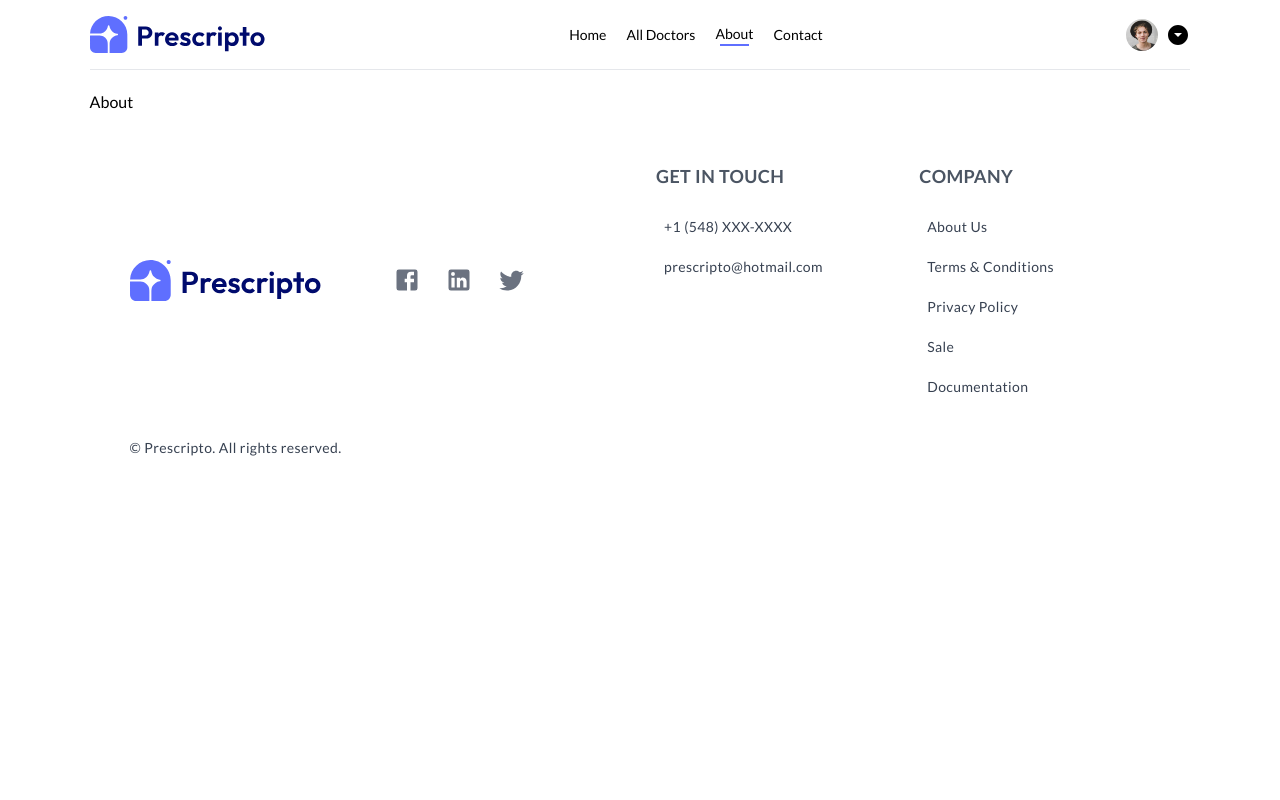
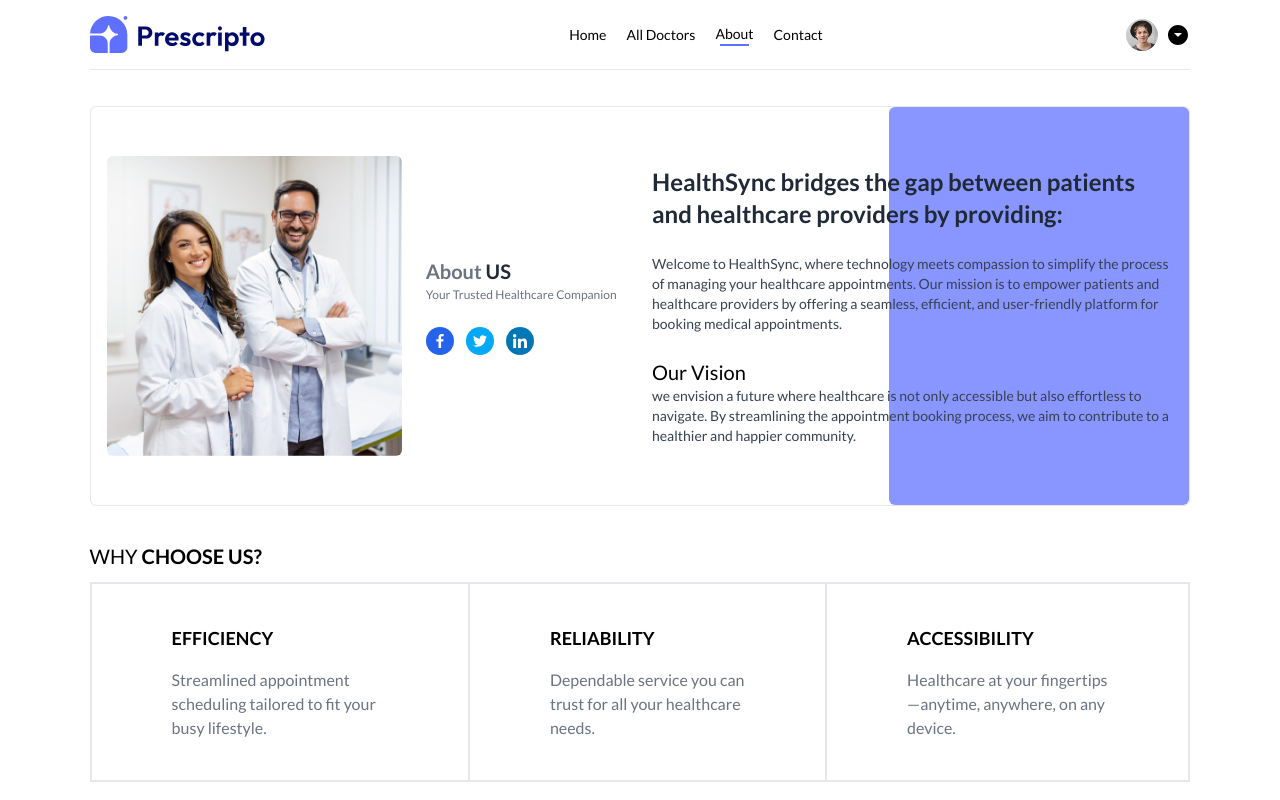
Before and after one commit to Git-abby/healthsync, a React (Vite) app in the folder frontend/: page /about in a window 1280 px wide. Shown: the top 800 px of the page. Built offline with nearby package versions, Linux system fonts and the light colour scheme.

Commit message:
chore: about page completed

```diff
--- a/frontend/src/pages/About.jsx
+++ b/frontend/src/pages/About.jsx
@@ -1,9 +1,131 @@
-import React from 'react'
+import React from "react";
+import { assets } from "../assets/assets";
 
 const About = () => {
   return (
-    <div>About</div>
-  )
-}
+    <div className="flex flex-col gap-y-6">
+      <div className="border rounded-md grid md:grid-cols-2 md:items-center gap-6 md:h-[400px] font-[sans-serif] max-w-full mx-auto relative px-4 md:mt-4 md:before:absolute md:before:right-0 md:before:w-[300px] md:before:rounded-md md:before:h-full md:before:bg-primary-light">
+        <div className="flex items-center">
+          <img
+            src={assets.about_image}
+            className="object-contain h-[300px] max-sm:h-32 rounded-md"
+          />
+          <div className="ml-6">
+            <div>
+              <h4 className="text-xl font-semibold text-gray-500">
+                About <span className="text-gray-800">US</span>
+              </h4>
+              <p className="text-xs text-gray-500 mt-0.5">
+                Your Trusted Healthcare Companion
+              </p>
+            </div>
 
-export default About
+            <div className="space-x-3 mt-6">
+              <a
+                href="javascript:void(0)"
+                className="w-7 h-7 inline-flex items-center justify-center rounded-full border-none outline-none bg-blue-600 hover:bg-blue-700 active:bg-blue-600">
+                <svg
+                  xmlns="http://www.w3.org/2000/svg"
+                  width="14px"
+                  fill="#fff"
+                  viewBox="0 0 155.139 155.139">
+                  <path
+                    d="M89.584 155.139V84.378h23.742l3.562-27.585H89.584V39.184c0-7.984 2.208-13.425 13.67-13.425l14.595-.006V1.08C115.325.752 106.661 0 96.577 0 75.52 0 61.104 12.853 61.104 36.452v20.341H37.29v27.585h23.814v70.761h28.48z"
+                    data-original="#010002"
+                  />
+                </svg>
+              </a>
+              <a
+                href="javascript:void(0)"
+                className="w-7 h-7 inline-flex items-center justify-center rounded-full border-none outline-none bg-[#03a9f4] hover:bg-[#03a1f4] active:bg-[#03a9f4]">
+                <svg
+                  xmlns="http://www.w3.org/2000/svg"
+                  width="14px"
+                  fill="#fff"
+                  viewBox="0 0 512 512">
+                  <path
+                    d="M512 97.248c-19.04 8.352-39.328 13.888-60.48 16.576 21.76-12.992 38.368-33.408 46.176-58.016-20.288 12.096-42.688 20.64-66.56 25.408C411.872 60.704 384.416 48 354.464 48c-58.112 0-104.896 47.168-104.896 104.992 0 8.32.704 16.32 2.432 23.936-87.264-4.256-164.48-46.08-216.352-109.792-9.056 15.712-14.368 33.696-14.368 53.056 0 36.352 18.72 68.576 46.624 87.232-16.864-.32-33.408-5.216-47.424-12.928v1.152c0 51.008 36.384 93.376 84.096 103.136-8.544 2.336-17.856 3.456-27.52 3.456-6.72 0-13.504-.384-19.872-1.792 13.6 41.568 52.192 72.128 98.08 73.12-35.712 27.936-81.056 44.768-130.144 44.768-8.608 0-16.864-.384-25.12-1.44C46.496 446.88 101.6 464 161.024 464c193.152 0 298.752-160 298.752-298.688 0-4.64-.16-9.12-.384-13.568 20.832-14.784 38.336-33.248 52.608-54.496z"
+                    data-original="#03a9f4"
+                  />
+                </svg>
+              </a>
+              <a
+                href="javascript:void(0)"
+                className="w-7 h-7 inline-flex items-center justify-center rounded-full border-none outline-none bg-[#0077b5] hover:bg-[#0055b5] active:bg-[#0077b5]">
+                <svg
+                  xmlns="http://www.w3.org/2000/svg"
+                  width="14px"
+                  fill="#fff"
+                  viewBox="0 0 24 24">
+                  <path
+                    d="M23.994 24v-.001H24v-8.802c0-4.306-.927-7.623-5.961-7.623-2.42 0-4.044 1.328-4.707 2.587h-.07V7.976H8.489v16.023h4.97v-7.934c0-2.089.396-4.109 2.983-4.109 2.549 0 2.587 2.384 2.587 4.243V24zM.396 7.977h4.976V24H.396zM2.882 0C1.291 0 0 1.291 0 2.882s1.291 2.909 2.882 2.909 2.882-1.318 2.882-2.909A2.884 2.884 0 0 0 2.882 0z"
+                    data-original="#0077b5"
+                  />
+                </svg>
+              </a>
+            </div>
+          </div>
+        </div>
+
+        <div className="relative">
+          <h2 className="text-gray-800 text-2xl font-semibold">
+            HealthSync bridges the gap between patients and healthcare providers
+            by providing:
+          </h2>
+          <p className="mt-6 text-sm text-gray-700">
+            Welcome to HealthSync, where technology meets compassion to simplify
+            the process of managing your healthcare appointments. Our mission is
+            to empower patients and healthcare providers by offering a seamless,
+            efficient, and user-friendly platform for booking medical
+            appointments.
+          </p>
+          <h3 className=" mt-6 text-xl">Our Vision</h3>
+          <p className="text-sm text-gray-700">
+            we envision a future where healthcare is not only accessible but
+            also effortless to navigate. By streamlining the appointment booking
+            process, we aim to contribute to a healthier and happier community.
+          </p>
+        </div>
+      </div>
+      <div className="flex flex-col gap-y-3 mt-3">
+        <h1 className="text-xl">
+          WHY <span className="font-bold">CHOOSE US?</span>
+        </h1>
+        <div className="w-full border flex items-center justify-evenly">
+          {/* Feature 1 */}
+          <div className="border px-20 py-10 flex flex-col gap-y-4 group hover:bg-primary-light hover:shadow-lg hover:text-white transition-all duration-300 ease-in-out">
+            <p className="font-bold text-lg transition-all duration-300 group-hover:text-white">
+              EFFICIENCY
+            </p>
+            <p className="text-gray-500 transition-all duration-300 group-hover:text-white">
+              Streamlined appointment scheduling tailored to fit your busy
+              lifestyle.
+            </p>
+          </div>
+
+          {/* Feature 2 */}
+          <div className="border px-20 py-10 flex flex-col gap-y-4 group hover:bg-primary-light hover:shadow-lg hover:text-white transition-all duration-300 ease-in-out">
+            <p className="font-bold text-lg transition-all duration-300 group-hover:text-white">
+              RELIABILITY
+            </p>
+            <p className="text-gray-500 transition-all duration-300 group-hover:text-white">
+              Dependable service you can trust for all your healthcare needs.
+            </p>
+          </div>
+
+          {/* Feature 3 */}
+          <div className="border px-20 py-10 flex flex-col gap-y-4 group hover:bg-primary-light hover:shadow-lg hover:text-white transition-all duration-300 ease-in-out">
+            <p className="font-bold text-lg transition-all duration-300 group-hover:text-white">
+              ACCESSIBILITY
+            </p>
+            <p className="text-gray-500 transition-all duration-300 group-hover:text-white">
+              Healthcare at your fingertips—anytime, anywhere, on any device.
+            </p>
+          </div>
+        </div>
+      </div>
+    </div>
+  );
+};
+
+export default About;
--- a/frontend/tailwind.config.js
+++ b/frontend/tailwind.config.js
@@ -8,7 +8,8 @@ export default {
     extend: {
       colors:{
         'primary': '#5f6FFF',
-        'secondary': '#FF6F5F'
+        'secondary': '#FF6F5F',
+        'primary-light': '#5f6fffba'
 
       },
       fontFamily:{
```
